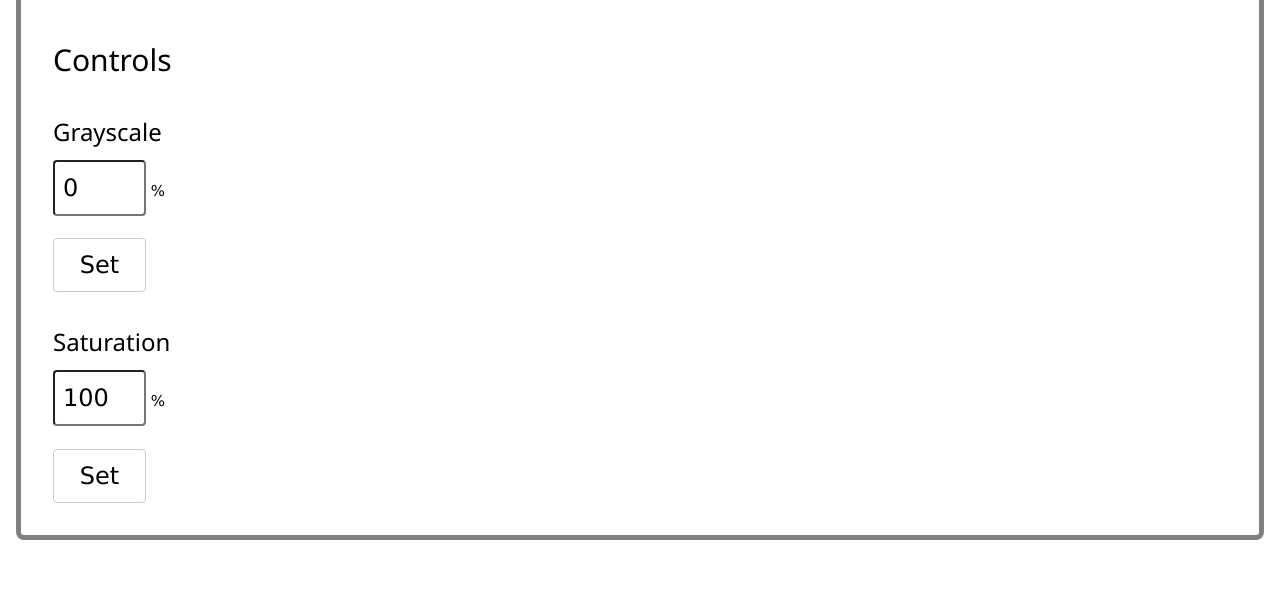
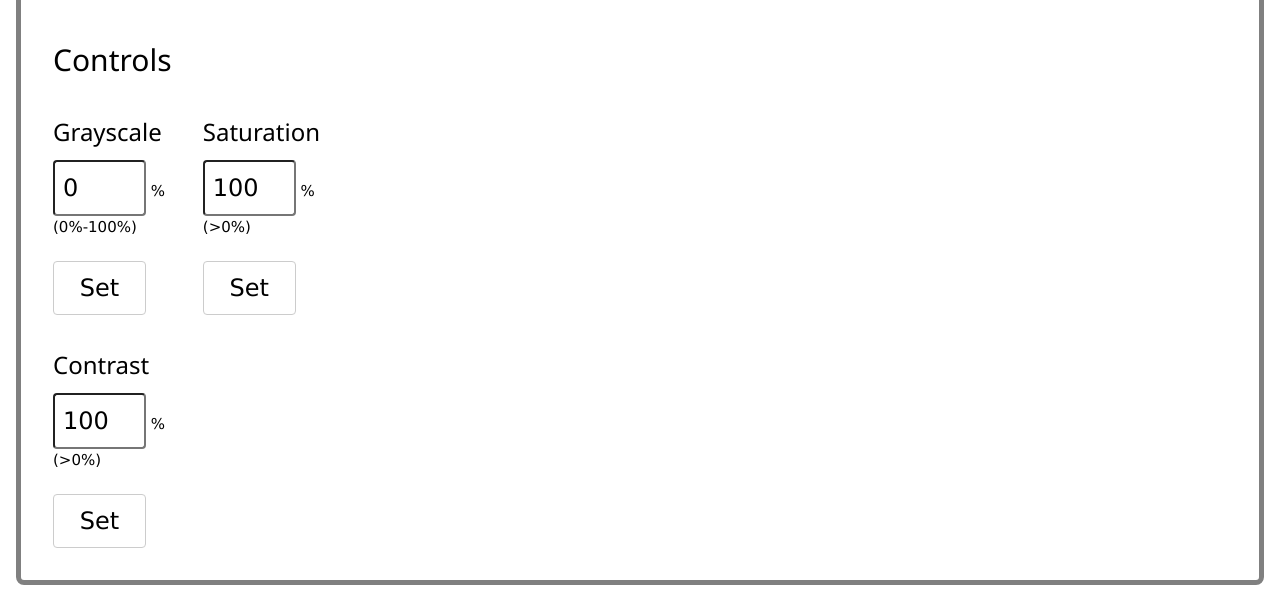
Before and after one commit to HoWingYip/is2019-screwing-around, a plain HTML site: page css-vse/editing/index.html in a window 1280 px wide. Shown: the part 842-1443 px from the top of the page. Before the commit the page ends 1398 px from the top, so only its background shows below. Drawn offline with Linux system fonts and the light colour scheme.

Commit message:
Made controls look a bit nicer, added contrast control (does nothing) TODO: Make invalidValueAlerts look a bit nicer (don't make them shift the entire controlGroup)

```diff
--- a/css-vse/editing/index.html
+++ b/css-vse/editing/index.html
@@ -21,15 +21,26 @@
       </div>
       <div class="controls-wrapper w3-round-large">
         <h2>Controls</h2>
-        <h3 class="control-header">Grayscale</h3>
-        <input type="number" id="grayscaleControl" class="effectTextBox w3-round" min="0" max="100" value="0"> %<br>
-        <div id="invalidValueAlertGrayscale" class="w3-margin-bottom">Please input a number from 0-100.</div><br>
-        <button class="w3-button w3-border w3-round effectButton" onclick="setGrayscale()">Set</button>
-        <h3 class="control-header">Saturation</h3>
-        <input type="number" id="saturationControl" class="effectTextBox w3-round" min="0" value="100"> %<br>
-        <div id="invalidValueAlertSaturation" class="w3-margin-bottom">Please input a number greater than 0.</div><br>
-        <button class="w3-button w3-border w3-round effectButton" onclick="setSaturation()">Set</button>
+        <div class="controlGroup">
+          <h3 class="control-header">Grayscale</h3>
+          <input type="number" id="grayscaleControl" class="effectTextBox w3-round" min="0" max="100" value="0"> %<br>(0%-100%)<br><br>
+          <button class="w3-button w3-border w3-round effectButton" onclick="setGrayscale()">Set</button><br>
+          <div id="invalidValueAlertGrayscale" class="invalidValueAlerts w3-margin-bottom">Please input a number from 0-100.</div>
+        </div>
+        <div class="controlGroup">
+          <h3 class="control-header">Saturation</h3>
+          <input type="number" id="saturationControl" class="effectTextBox w3-round" min="0" value="100"> %<br>(>0%)<br><br>
+          <button class="w3-button w3-border w3-round effectButton" onclick="setSaturation()">Set</button><br>
+          <div id="invalidValueAlertSaturation" class="invalidValueAlerts w3-margin-bottom">Please input a number greater than 0.</div>
+        </div>
+        <div class="controlGroup">
+          <h3 class="control-header">Contrast</h3>
+          <input type="number" id="contrastControl" class="effectTextBox w3-round" min="0" value="100"> %<br>(>0%)<br><br>
+          <button class="w3-button w3-border w3-round effectButton" onclick="setContrast()">Set</button><br>
+          <div id="invalidValueAlertContrast" class="invalidValueAlerts w3-margin-bottom">Please input a number greater than 0.</div>
+        </div>
       </div>
+      <!--TODO: Make invalidValueAlerts look a bit nicer (don't make them shift the entire controlGroup)-->
     </div>
 </body>
 </html>
--- a/css-vse/editing/styles.css
+++ b/css-vse/editing/styles.css
@@ -35,7 +35,13 @@ h2 {
   padding: 8px;
 }
 
+.controlGroup {
+  display: inline-block;
+  margin-right: 10%;
+}
+
 .controls-wrapper {
+  width: 30%;
   padding: 16px;
   display: inline-block;
 }
@@ -44,7 +50,8 @@ h2 {
   margin-top: 32px;
 }
 
-#invalidValueAlertGrayscale, #invalidValueAlertSaturation {
+.invalidValueAlerts {
   color: red;
   display: none;
+  width: 93px;
 }
```
